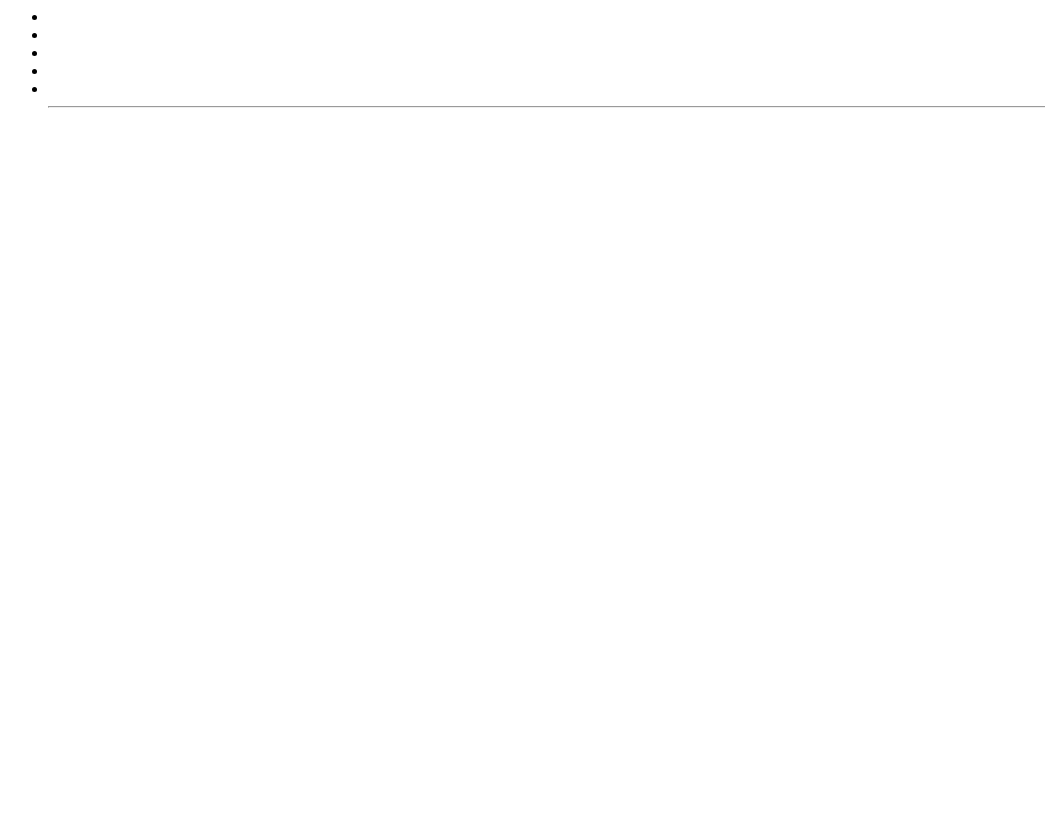
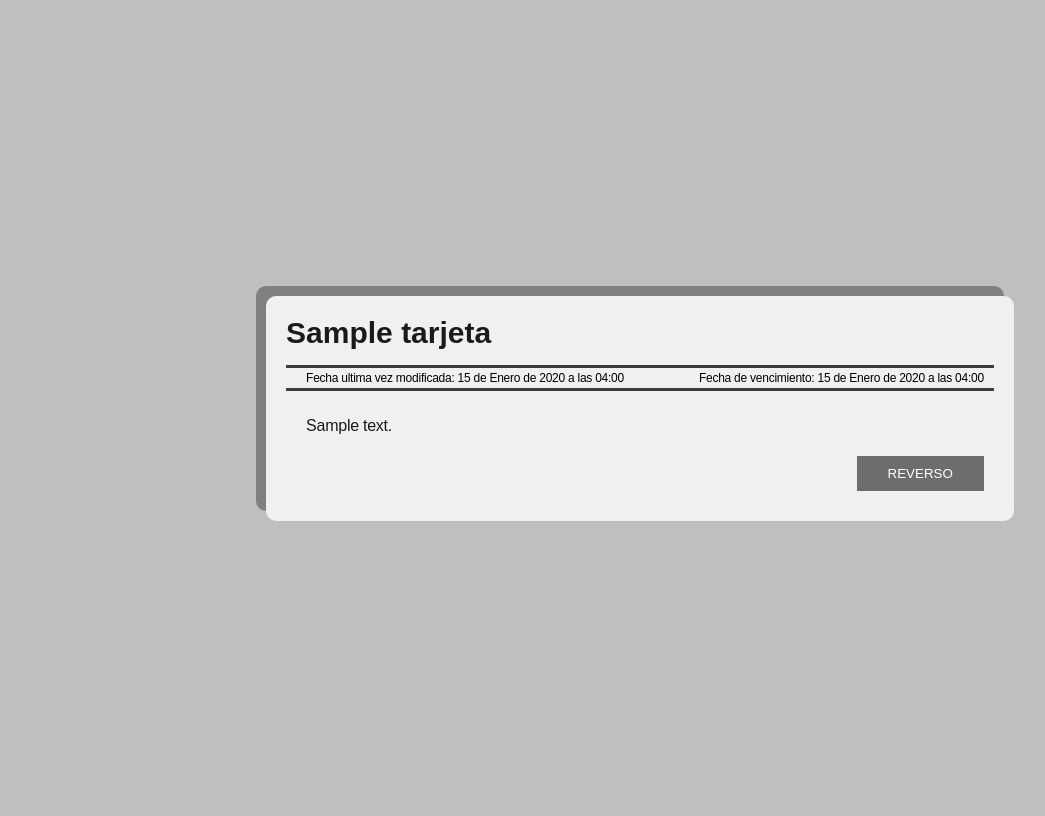
Before and after one commit to JPYamamoto/rembe, a Django app: page /cuerpo_tarjeta/ in a window 1280 px wide. Before the commit the part shown is almost empty. Shown: the whole page, without its empty margins (0-1045 px from the left). Before the commit the page ends 108 px from the top, so only its background shows below. Run offline with Django 4.2, Linux system fonts and the light colour scheme; tables that the repository leaves empty hold one stand-in row (values such as "Sample post").

Commit message:
Añadiendo vista lógica con ListView (momentanea) de las notas

```diff
--- a/core/templates/core/cuerpotarjeta_list.html
+++ b/core/templates/core/cuerpotarjeta_list.html
@@ -1,16 +1,26 @@
-<ul>
-    <!-- Iterate over object_list -->
-    {% for object in object_list %}
-    <!-- Display Objects -->
-    <li>{{ object.Tarjeta.NombreTarjeta }}</li>
-    <li>{{ object.Tarjeta.FechaVencimiento }}</li>
-    <li>{{ object.FechaModificacion }}</li>
-    <li>{{ object.Contenido }}</li>
-    <li>{{ object.ContenidoReverso }}</li>
+{% load static %}
+<link rel="stylesheet" type="text/css" href="{% static 'core/style_pretty_cards.css' %}">
 
-    <hr/>
-    <!-- If objet_list is empty  -->
-    {% empty %}
-    <li>No objects yet.</li>
-    {% endfor %}
-</ul>
+{% block content %}
+    <div class="container center">
+        {% for object in object_list %}
+            <div class="card">
+                <h2>{{ object.tarjeta.nombre_tarjeta }}</h2>
+                <hr>
+                <div class="date">
+                    <div class="row">
+                        <div class="column">
+                            <p>Fecha ultima vez modificada: {{ object.fecha_modificacion }}</p>
+                        </div>
+                        <div class="column">
+                            <p style="text-align: right;">Fecha de vencimiento: {{ object.tarjeta.fecha_vencimiento }}</p>
+                        </div>
+                    </div>
+                </div>
+                <hr/>
+                <p>{{ object.contenido }}</p>
+                <button type="submit">Reverso</button>
+            </div>
+        {% endfor %}
+    </div>
+{% endblock %}
--- a/core/views.py
+++ b/core/views.py
@@ -7,7 +7,7 @@ from core.models import Tarjeta, CuerpoTarjeta
 
 
 class TarjetaView(ListView):
-    model = Tarjeta
+    queryset = Tarjeta.objects.all()
 
 class CuerpoTarjetaView(ListView):
-    model = CuerpoTarjeta
+    queryset = CuerpoTarjeta.objects.all()
```
Also changed, not shown: core/templates/core/tarjeta_list.html (+25 -12 lines).
